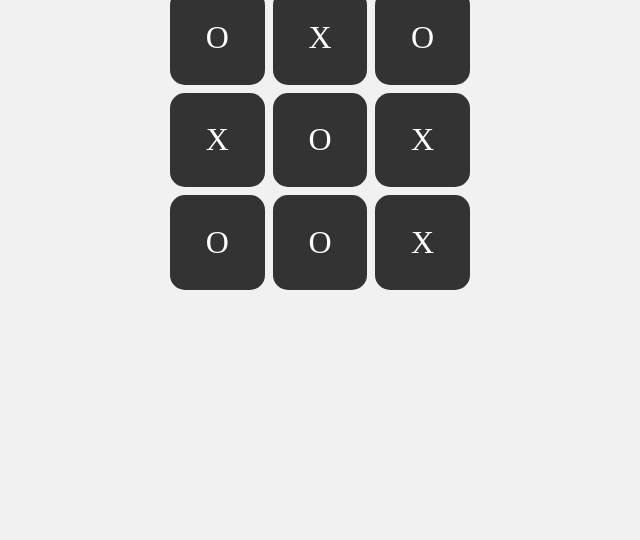
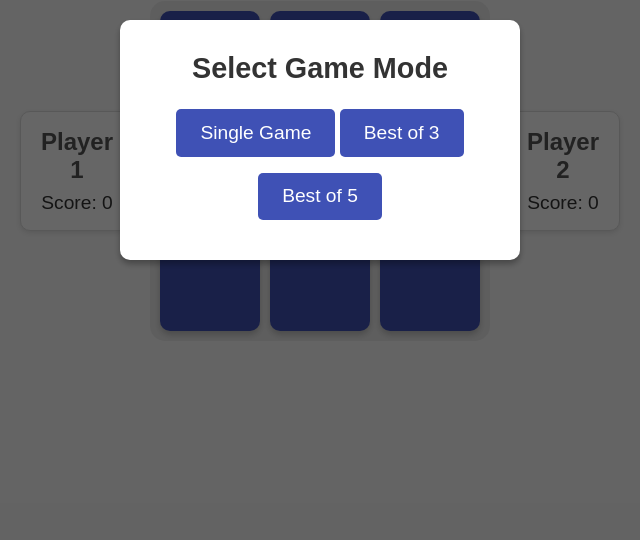
Before and after one commit to Giacomo-Marconi/tris, a plain HTML site: page index.html in a window 1280 px wide. Shown: the part 260-800 px from the top of the page, without its empty margins (320-960 px from the left). Drawn offline with Linux system fonts and the light colour scheme.

Commit message:
MODE and DIFFICULTY selectors + GAME grid

```diff
--- a/index.html
+++ b/index.html
@@ -8,16 +8,52 @@
     <script src="script.js"></script>
 </head>
 <body>
-    <div id="gioco">
-        <div id="11"  class="card" onclick="clicked(1, 1);">O</div>
-        <div id="12"  class="card" onclick="clicked(1, 2);">X</div>
-        <div id="13"  class="card" onclick="clicked(1, 3);">O</div>
-        <div id="21"  class="card" onclick="clicked(2, 1);">X</div>
-        <div id="22"  class="card" onclick="clicked(2, 2);">O</div>
-        <div id="23"  class="card" onclick="clicked(2, 3);">X</div>
-        <div id="31"  class="card" onclick="clicked(3, 1);">O</div>
-        <div id="32"  class="card" onclick="clicked(3, 2);">O</div>
-        <div id="33"  class="card" onclick="clicked(3, 3);">X</div>
+    <!-- Game Mode Selector -->
+    <div class="overlay" id="gameModeSelector">
+        <div class="modal">
+            <h2>Select Game Mode</h2>
+            <button class="btn" onclick="selectMode(1)">Single Game</button>
+            <button class="btn" onclick="selectMode(3)">Best of 3</button>
+            <button class="btn" onclick="selectMode(5)">Best of 5</button>
+        </div>
+    </div>
+
+    <!-- Difficulty Selector -->
+    <div class="overlay" id="difficultySelector" style="display: none;">
+        <div class="modal">
+            <h2>Select Difficulty</h2>
+            <button class="btn" onclick="startGame('easy')">Easy</button>
+            <button class="btn" onclick="startGame('medium')">Medium</button>
+            <button class="btn" onclick="startGame('hard')">Hard</button>
+        </div>
+    </div>
+
+    <!-- Main Game Container -->
+    <div class="container">
+        <header>
+            <h1>Tris</h1>
+        </header>
+        <main>
+            <div class="player" id="player1">
+                <h2>Player 1</h2>
+                <p>Score: <span id="score1">0</span></p>
+            </div>
+            <div id="gioco">
+                <div id="11" class="card" onclick="clicked(1, 1);"></div>
+                <div id="12" class="card" onclick="clicked(1, 2);"></div>
+                <div id="13" class="card" onclick="clicked(1, 3);"></div>
+                <div id="21" class="card" onclick="clicked(2, 1);"></div>
+                <div id="22" class="card" onclick="clicked(2, 2);"></div>
+                <div id="23" class="card" onclick="clicked(2, 3);"></div>
+                <div id="31" class="card" onclick="clicked(3, 1);"></div>
+                <div id="32" class="card" onclick="clicked(3, 2);"></div>
+                <div id="33" class="card" onclick="clicked(3, 3);"></div>
+            </div>
+            <div class="player" id="player2">
+                <h2>Player 2</h2>
+                <p>Score: <span id="score2">0</span></p>
+            </div>
+        </main>
     </div>
 </body>
 </html>
--- a/script.js
+++ b/script.js
@@ -1,5 +1,20 @@
-const player = ['X', 'O'];
-let currentPlayer = 0;
-function clicked(r, c) {
+let selectedMode = null;
+let selectedDifficulty = null;
+
+function selectMode(mode) {
+    selectedMode = mode;
+    document.getElementById('gameModeSelector').style.display = 'none';
+    document.getElementById('difficultySelector').style.display = 'flex';
+}
+
+function startGame(difficulty) {
+    selectedDifficulty = difficulty;
+    document.getElementById('difficultySelector').style.display = 'none';
+    //initializeGame(selectedMode, difficulty);
+}
+
+/*
+function initializeGame(mode, difficulty) {
 
 }
+*/
--- a/style.css
+++ b/style.css
@@ -1,37 +1,126 @@
-*{
+* {
     margin: 0;
     padding: 0;
     box-sizing: border-box;
 }
 
-body{
+body {
+    font-family: 'Arial', sans-serif;
+    background-color: #f9f9f9;
+    color: #333;
     display: flex;
     justify-content: center;
     align-items: center;
     height: 100vh;
-    background-color: #f1f1f1;
 }
 
-#gioco{
-    width: 300px;
-    height: 300px;
-    display: grid;
-    /*set 3*3*/
-    grid-template-columns: repeat(3, 1fr);
-    grid-template-rows: repeat(3, 1fr);
-    /* background-color: #c0c0c0; */
-    border-radius: 15px;
-    gap: 1vh;
+.container {
+    text-align: center;
+    width: 90%;
+    max-width: 600px;
 }
 
-.card{
+header h1 {
+    font-size: 2.5em;
+    margin-bottom: 1rem;
+    color: #555;
+}
+
+main {
+    display: grid;
+    grid-template-columns: 1fr 2fr 1fr;
+    align-items: center;
+    gap: 1rem;
+}
+
+.player {
+    background: #fff;
+    border: 1px solid #ddd;
+    border-radius: 10px;
+    padding: 1rem;
+    box-shadow: 0 2px 5px rgba(0, 0, 0, 0.1);
+}
+
+.player h2 {
+    font-size: 1.5em;
+    color: #555;
+}
+
+.player p {
+    font-size: 1.2em;
+    margin-top: 0.5rem;
+}
+
+#gioco {
+    display: grid;
+    grid-template-columns: repeat(3, 1fr);
+    grid-gap: 10px;
+    background-color: #ececec;
+    padding: 10px;
+    border-radius: 15px;
+}
+
+.card {
+    width: 100px;
+    height: 100px;
     display: flex;
     justify-content: center;
     align-items: center;
+    background-color: #3f51b5;
+    color: #fff;
     font-size: 2em;
+    border-radius: 10px;
+    cursor: pointer;
+    box-shadow: 0 4px 6px rgba(0, 0, 0, 0.2);
+    transition: transform 0.3s ease, box-shadow 0.3s ease;
+}
+
+.card:hover {
+    transform: scale(1.1);
+    box-shadow: 0 6px 10px rgba(0, 0, 0, 0.3);
+}
+
+.overlay {
+    position: fixed;
+    top: 0;
+    left: 0;
+    width: 100%;
+    height: 100%;
+    background: rgba(0, 0, 0, 0.6);
+    display: flex;
+    justify-content: center;
+    align-items: center;
+    z-index: 10;
+}
+
+.modal {
+    background: #fff;
+    padding: 2rem;
+    border-radius: 10px;
+    box-shadow: 0 4px 6px rgba(0, 0, 0, 0.3);
+    text-align: center;
+    width: 90%;
+    max-width: 400px;
+}
+
+.modal h2 {
+    font-size: 1.8em;
+    margin-bottom: 1rem;
+    color: #333;
+}
+
+.modal .btn {
+    background: #3f51b5;
     color: #fff;
-    background-color: #333;
+    padding: 0.8rem 1.5rem;
+    margin: 0.5rem 0;
+    border: none;
+    border-radius: 5px;
     cursor: pointer;
-    transition: 0.5s;
-    border-radius: 15px;
+    font-size: 1.2em;
+    transition: background 0.3s ease;
 }
+
+.modal .btn:hover {
+    background: #303f9f;
+}
```
